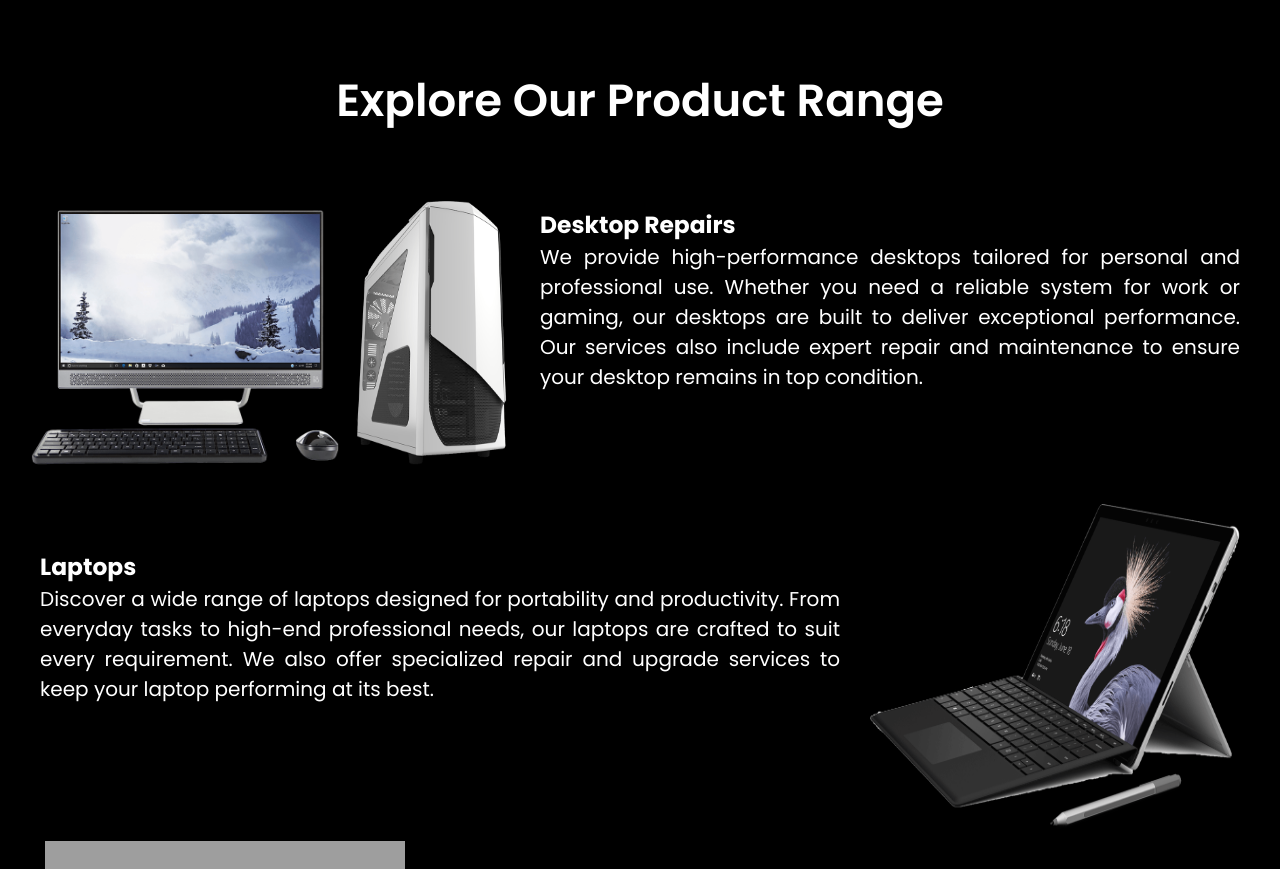
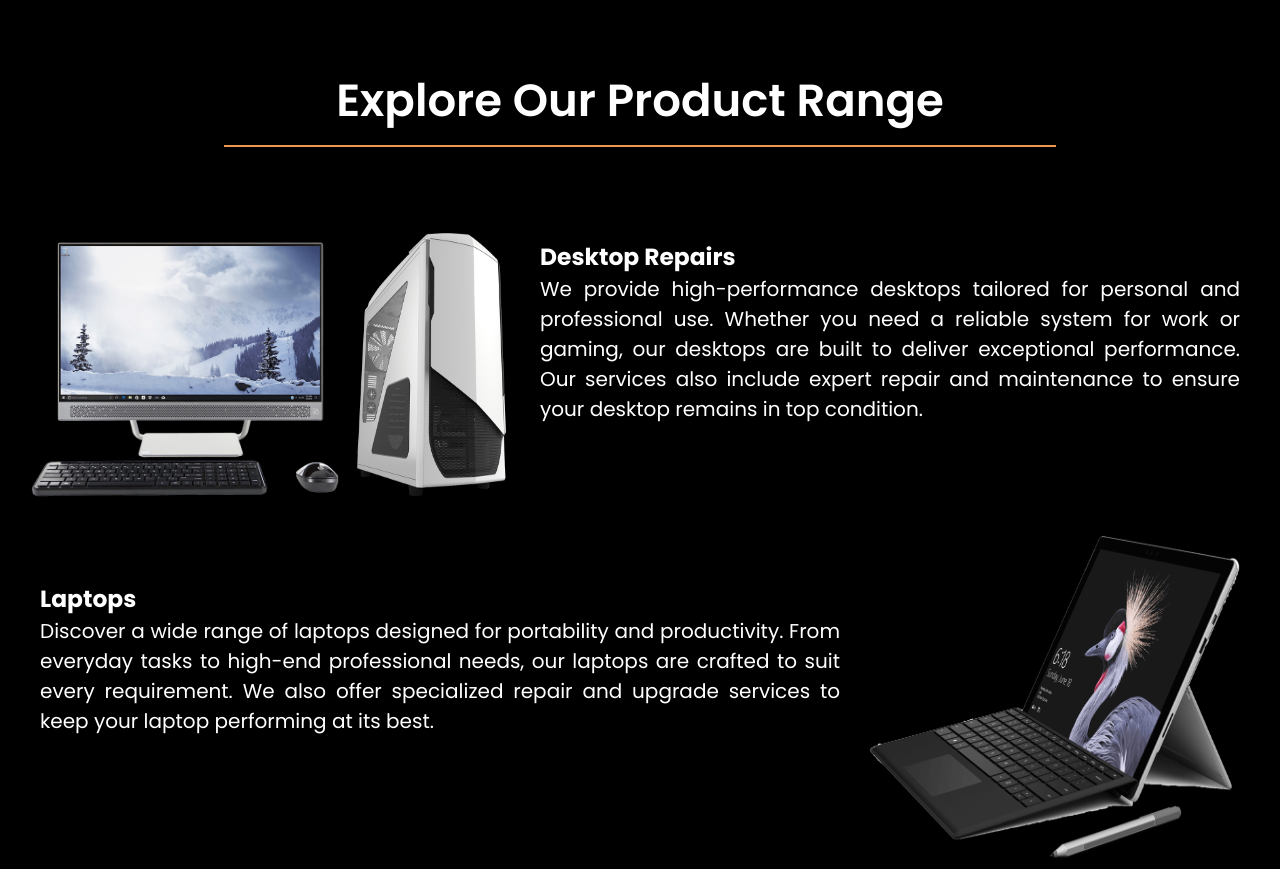
Before and after one commit to InanIrfan/windows-Technologies-v0, a website built with webpack: page index.html in a window 1280 px wide. Shown: the part 538-1407 px from the top of the page. Built offline with nearby package versions, Linux system fonts and the light colour scheme; grey boxes are pictures that could not be loaded; files whose address does not match are found by name.

Commit message:
center heading style added

```diff
--- a/css/style.css
+++ b/css/style.css
@@ -257,9 +257,18 @@ body::-webkit-scrollbar{
   background: #e1eaec;
   color: #000000;
 }
-.dark-mode .text {
-  background: white;
-  color: black;
+/*.dark-mode .text {*/
+/*  background: white;*/
+/*  color: black;*/
+/*}*/
+.dark-mode .text:nth-child(odd) {
+  background: #444; /* Darker background for odd-numbered divs */
+  color: white; /* White text for contrast */
+}
+
+.dark-mode .text:nth-child(even) {
+  background: #555; /* Slightly lighter background for even-numbered divs */
+  color: white; /* White text for contrast */
 }
 /*landing home style code */
 #home{
@@ -459,13 +468,24 @@ body::-webkit-scrollbar{
   /*background-image: linear-gradient(to top, #6a85b6 0%, #bac8e0 100%);*/
   /*background-image: linear-gradient(to top, #6991c7 2%, #a3bded 100%);*/
 }
-h6{
+h6 {
   text-align: center;
   font-size: 45px;
   font-weight: 600;
-  /*color: #000000;*/
   margin-top: 10px;
-}
+  margin-bottom: 20px; /* Adds space below the heading */
+  border-bottom: 2px solid var(--white); /* Adds a line at the bottom of the heading */
+  width: 65%; /* Shortens the border length */
+  margin-left: auto; /* Centers the border */
+  margin-right: auto; /* Centers the border */
+  padding-bottom: 10px; /* Adds some padding below the text for spacing */
+}
+
+.dark-mode h6 {
+  border-bottom: 2px solid var(--primary); /* Darker line for dark theme */
+  color: white; /* Light color for the heading text in dark mode */
+}
+
 .product{
   position: relative;
   /*top: 5px;*/
```
